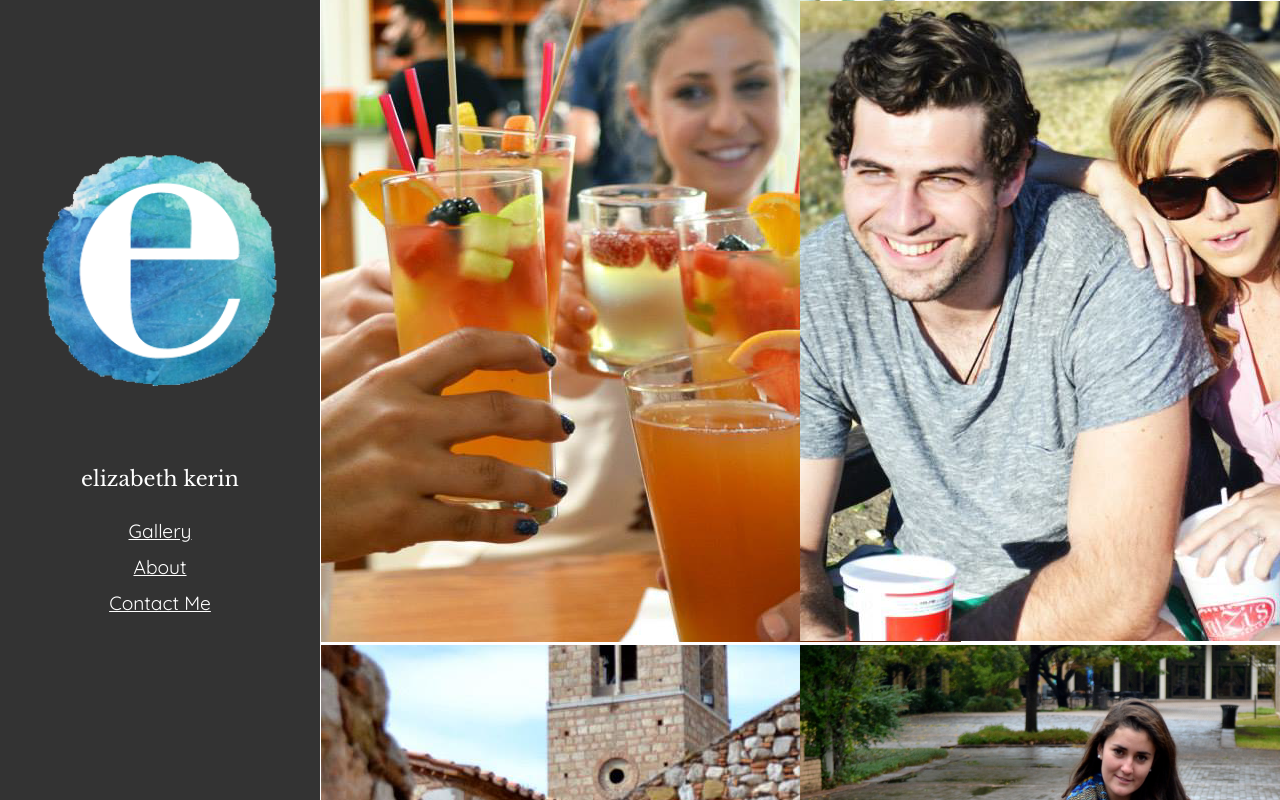
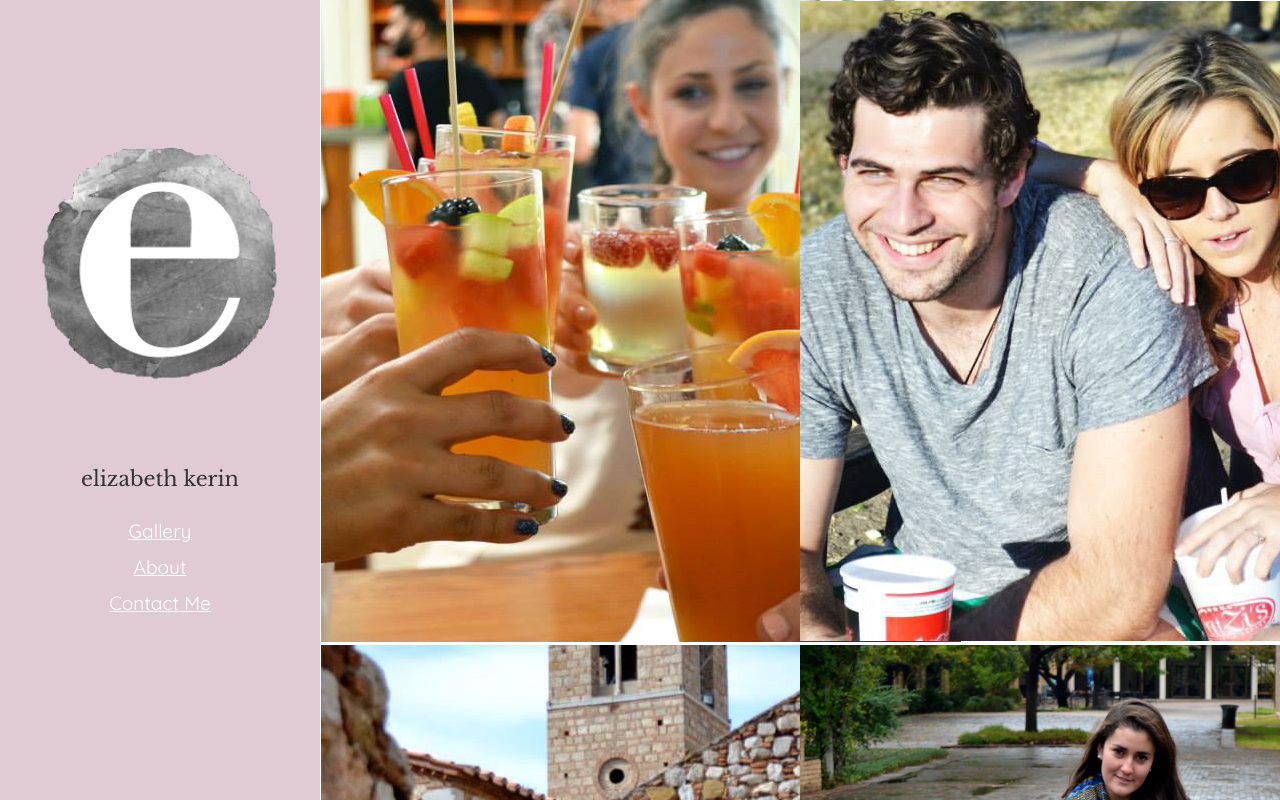
Before and after one commit to emkerin/Final, a plain HTML site: page index.html in a window 1280 px wide. Shown: the top 800 px of the page. Drawn offline with nearby package versions, Linux system fonts and the light colour scheme.

Commit message:
new colors

```diff
--- a/css/main.css
+++ b/css/main.css
@@ -3,8 +3,8 @@
 }
 #Menu {
    width: 25%;
-   background-color: #333333;
-   color: white;
+   background-color: #e0cbd5;
+   color:  #333333;
    font-family: 'Quicksand', sans-serif;
    font-size: 1.2rem;
    line-height: 2.25rem;
@@ -21,7 +21,7 @@
 #elizabeth {
    font-family: 'Libre Baskerville', serif;
    font-size: 1.3rem;
-   color: white;
+   color:  #333333;
    padding-bottom: 5%;
 }
 
@@ -94,7 +94,7 @@ a:hover {
 #img11 {
    width: 50%;
    float: left;
-   position: scroll
+   position: scroll;
 }
 #img13 {
    width: 50%;
--- a/index.html
+++ b/index.html
@@ -10,7 +10,7 @@
 
 <div id="container">
       <div id="Menu">
-         <h1> <img src="img/logo-opaque.png"> </h1>
+         <h1> <img src="img/bwlogo.png"> </h1>
          <h1 id="elizabeth"> elizabeth kerin </h1>
          <h1> <a href= "About.html"> Gallery</h1>
          <h1> <a href= "About.html"> About</h1>
```
Also changed, not shown: img/bwlogo.jpg (added), img/bwlogo.png (added), img/logo.png.
